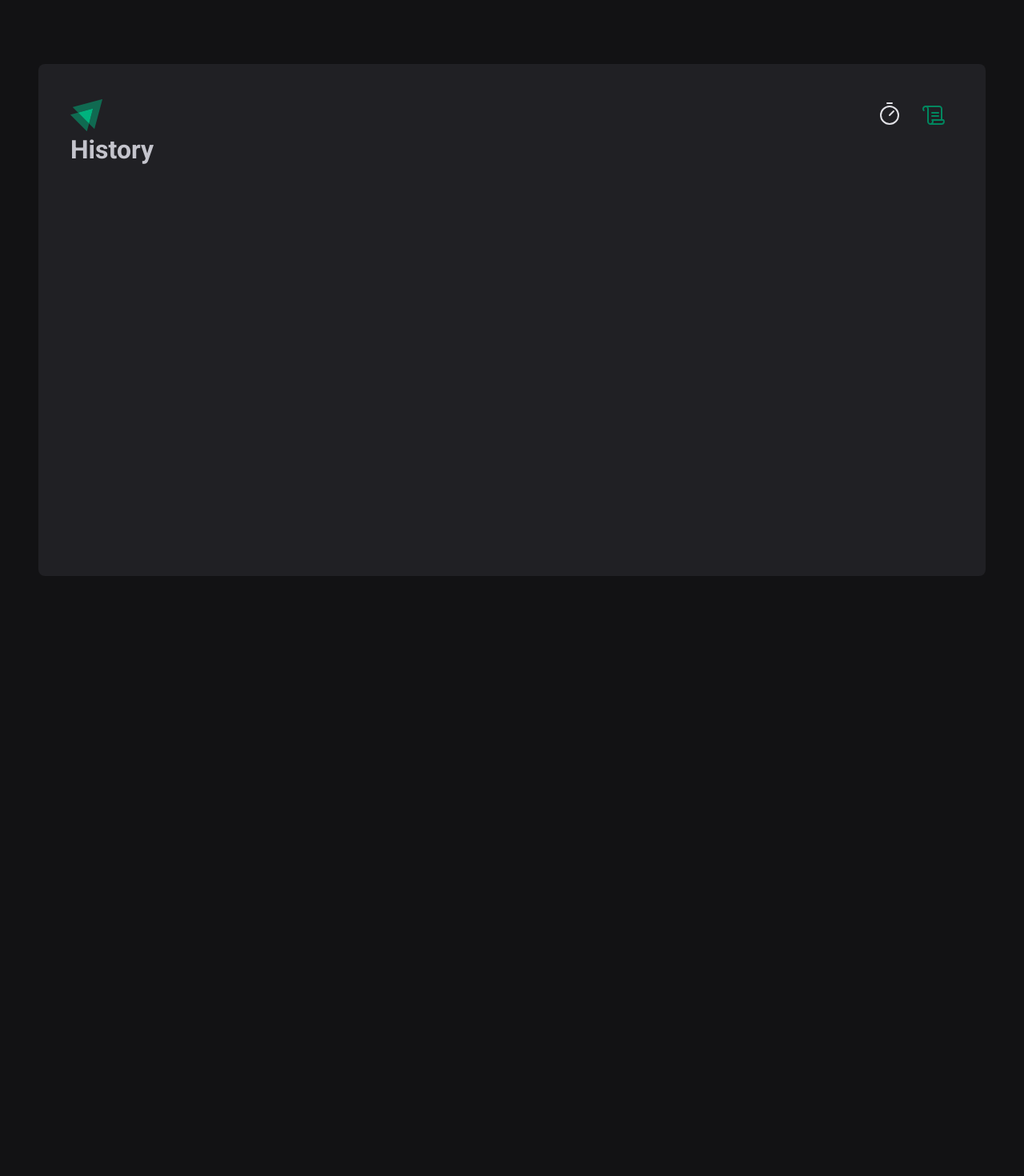
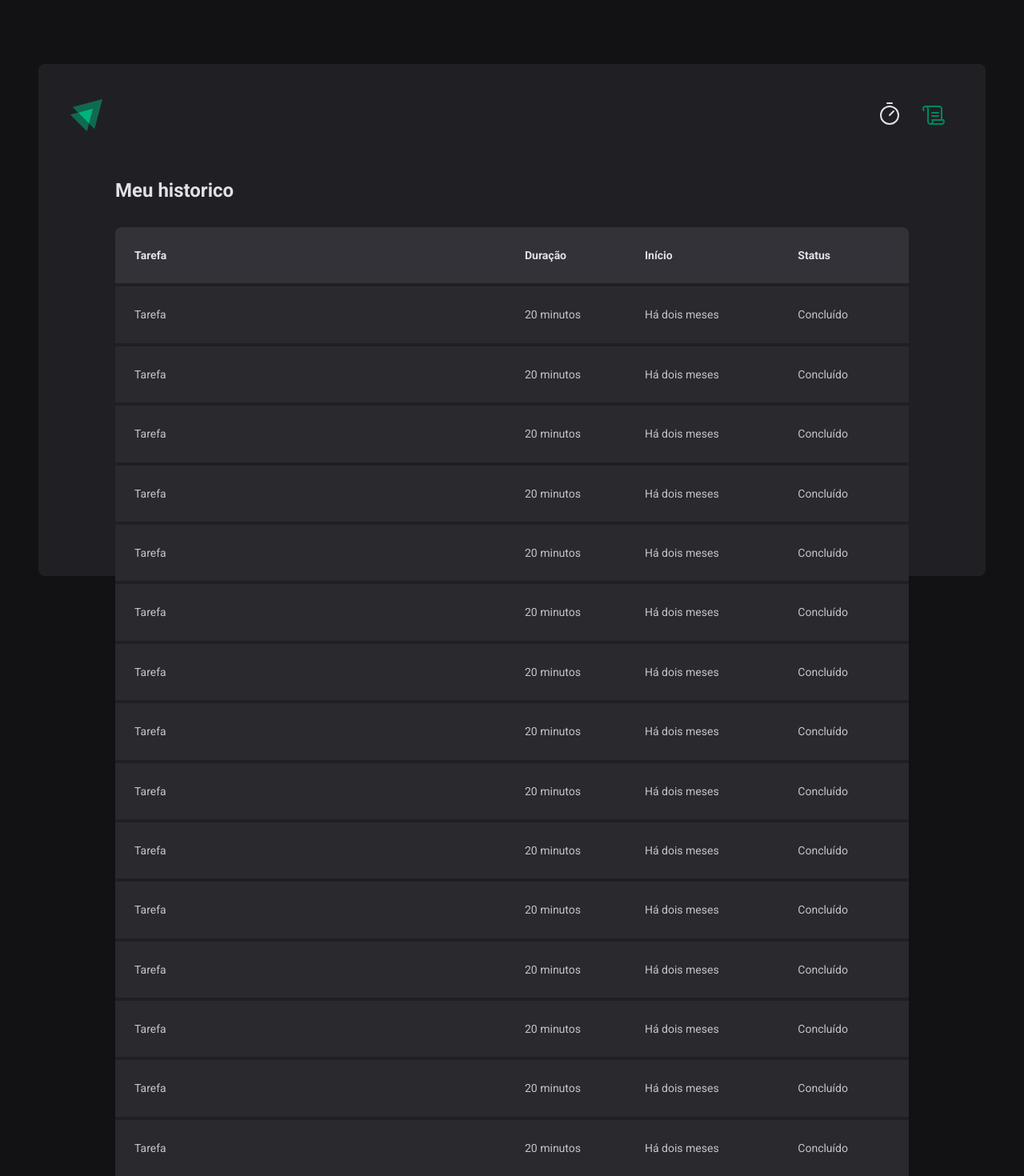
Before and after one commit to gusazevedo/pomodoro, a React (Vite) app: page /history in a window 1280 px wide. Shown: the top 1470 px of the page at 80% size. Before the commit the page ends 800 px from the top, so only its background shows below. Built offline with nearby package versions, Linux system fonts and the light colour scheme.

Commit message:
Validação de formulário

```diff
--- a/package.json
+++ b/package.json
@@ -10,11 +10,14 @@
     "preview": "vite preview"
   },
   "dependencies": {
+    "@hookform/resolvers": "^3.3.4",
     "phosphor-react": "^1.4.1",
     "react": "^18.2.0",
     "react-dom": "^18.2.0",
+    "react-hook-form": "^7.49.3",
     "react-router-dom": "^6.21.1",
-    "styled-components": "^6.1.6"
+    "styled-components": "^6.1.6",
+    "zod": "^3.22.4"
   },
   "devDependencies": {
     "@rocketseat/eslint-config": "^2.1.0",
--- a/src/pages/history.tsx
+++ /dev/null
@@ -1,3 +0,0 @@
-export function History() {
-  return <h1>History</h1>
-}
--- /dev/null
+++ b/src/pages/history/history.styles.ts
@@ -0,0 +1,61 @@
+import styled from 'styled-components'
+
+export const HistoryContainer = styled.main`
+  flex: 1;
+  padding: 3.5rem;
+  display: flex;
+  flex-direction: column;
+
+  h1 {
+    font-size: 1.5rem;
+    color: ${(props) => props.theme['gray-100']};
+  }
+`
+
+export const HistoryList = styled.div`
+  flex: 1;
+  overflow: auto;
+  margin-top: 2rem;
+
+  table {
+    width: 100%;
+    border-collapse: collapse;
+    min-width: 600px;
+
+    th {
+      background-color: ${(props) => props.theme['gray-600']};
+      padding: 1rem;
+      text-align: left;
+      color: ${(props) => props.theme['gray-100']};
+      font-size: 0.875rem;
+      line-height: 1.6;
+
+      &:first-child {
+        border-top-left-radius: 8px;
+        padding: 1.5rem;
+      }
+
+      &:last-child {
+        border-top-right-radius: 8px;
+        padding: 1.5rem;
+      }
+    }
+
+    td {
+      background-color: ${(props) => props.theme['gray-700']};
+      border-top: 4px solid ${(props) => props.theme['gray-800']};
+      padding: 1rem;
+      font-size: 0.875rem;
+      line-height: 1.6;
+
+      &:first-child {
+        padding: 1.5rem;
+        width: 50%;
+      }
+
+      &:last-child {
+        padding: 1.5rem;
+      }
+    }
+  }
+`
--- /dev/null
+++ b/src/pages/history/history.tsx
@@ -0,0 +1,114 @@
+import { HistoryContainer, HistoryList } from './history.styles'
+
+export function History() {
+  return (
+    <HistoryContainer>
+      <h1>Meu historico</h1>
+
+      <HistoryList>
+        <table>
+          <thead>
+            <tr>
+              <th>Tarefa</th>
+              <th>Duração</th>
+              <th>Início</th>
+              <th>Status</th>
+            </tr>
+          </thead>
+          <tbody>
+            <tr>
+              <td>Tarefa</td>
+              <td>20 minutos</td>
+              <td>Há dois meses</td>
+              <td>Concluído</td>
+            </tr>
+            <tr>
+              <td>Tarefa</td>
+              <td>20 minutos</td>
+              <td>Há dois meses</td>
+              <td>Concluído</td>
+            </tr>
+            <tr>
+              <td>Tarefa</td>
+              <td>20 minutos</td>
+              <td>Há dois meses</td>
+              <td>Concluído</td>
+            </tr>
+            <tr>
+              <td>Tarefa</td>
+              <td>20 minutos</td>
+              <td>Há dois meses</td>
+              <td>Concluído</td>
+            </tr>
+            <tr>
+              <td>Tarefa</td>
+              <td>20 minutos</td>
+              <td>Há dois meses</td>
+              <td>Concluído</td>
+            </tr>
+            <tr>
+              <td>Tarefa</td>
+              <td>20 minutos</td>
+              <td>Há dois meses</td>
+              <td>Concluído</td>
+            </tr>
+            <tr>
+              <td>Tarefa</td>
+              <td>20 minutos</td>
+              <td>Há dois meses</td>
+              <td>Concluído</td>
+            </tr>
+            <tr>
+              <td>Tarefa</td>
+              <td>20 minutos</td>
+              <td>Há dois meses</td>
+              <td>Concluído</td>
+            </tr>
+            <tr>
+              <td>Tarefa</td>
+              <td>20 minutos</td>
+              <td>Há dois meses</td>
+              <td>Concluído</td>
+            </tr>
+            <tr>
+              <td>Tarefa</td>
+              <td>20 minutos</td>
+              <td>Há dois meses</td>
+              <td>Concluído</td>
+            </tr>
+            <tr>
+              <td>Tarefa</td>
+              <td>20 minutos</td>
+              <td>Há dois meses</td>
+              <td>Concluído</td>
+            </tr>
+            <tr>
+              <td>Tarefa</td>
+              <td>20 minutos</td>
+              <td>Há dois meses</td>
+              <td>Concluído</td>
+            </tr>
+            <tr>
+              <td>Tarefa</td>
+              <td>20 minutos</td>
+              <td>Há dois meses</td>
+              <td>Concluído</td>
+            </tr>
+            <tr>
+              <td>Tarefa</td>
+              <td>20 minutos</td>
+              <td>Há dois meses</td>
+              <td>Concluído</td>
+            </tr>
+            <tr>
+              <td>Tarefa</td>
+              <td>20 minutos</td>
+              <td>Há dois meses</td>
+              <td>Concluído</td>
+            </tr>
+          </tbody>
+        </table>
+      </HistoryList>
+    </HistoryContainer>
+  )
+}
--- a/src/pages/home.tsx
+++ /dev/null
@@ -1,3 +0,0 @@
-export function Home() {
-  return <h1>Home Screen</h1>
-}
--- /dev/null
+++ b/src/pages/home/home.styles.ts
@@ -0,0 +1,116 @@
+import styled from 'styled-components'
+
+export const HomeContainer = styled.main`
+  flex: 1;
+  display: flex;
+  flex-direction: column;
+  align-items: center;
+  justify-content: center;
+
+  form {
+    display: flex;
+    flex-direction: column;
+    align-items: center;
+    gap: 3.5rem;
+  }
+`
+
+export const FormContainer = styled.div`
+  width: 100%;
+
+  display: flex;
+  align-items: center;
+  justify-content: center;
+  flex-wrap: wrap;
+  gap: 0.5rem;
+
+  font-size: q.125rem;
+  font-weight: bold;
+  color: ${(props) => props.theme['gray-100']};
+`
+
+const BaseInput = styled.input`
+  background-color: transparent;
+  height: 2.5rem;
+  border: 0;
+  border-bottom: 2px solid ${(props) => props.theme['gray-500']};
+
+  font-weight: bold;
+  font-size: inherit; // herda o que pai tem
+  padding: 0 0.5rem;
+  color: ${(props) => props.theme['gray-100']};
+
+  &:focus {
+    box-shadow: none;
+    border-color: ${(props) => props.theme['green-500']};
+  }
+
+  &::placeholder {
+    color: ${(props) => props.theme['gray-500']};
+  }
+`
+
+export const TaskInput = styled(BaseInput)`
+  flex: 1;
+
+  &::-webkit-calendar-picker-indicator {
+    display: none !important;
+  }
+`
+
+export const MinutesInput = styled(BaseInput)`
+  width: 4rem;
+`
+
+export const CountdownContainer = styled.div`
+  font-family: 'Roboto Mono', monospace;
+  font-size: 10rem;
+  line-height: 8rem;
+  color: ${(props) => props.theme['gray-100']};
+
+  display: flex;
+  gap: 1rem;
+
+  span {
+    background: ${(props) => props.theme['gray-700']};
+    padding: 2rem 1rem;
+    border-radius: 8px;
+  }
+`
+
+export const Separator = styled.div`
+  padding: 2rem 0;
+  color: ${(props) => props.theme['green-500']};
+
+  width: 4rem;
+  overflow: hidden;
+  display: flex;
+  justify-content: center;
+`
+
+export const Button = styled.button`
+  width: 100%;
+  border: 0;
+  padding: 1rem;
+  border-radius: 8px;
+
+  display: flex;
+  align-items: center;
+  justify-content: center;
+  gap: 0.5rem;
+
+  background: ${(props) => props.theme['green-500']};
+  color: ${(props) => props.theme['gray-100']};
+  font-weight: bold;
+  cursor: pointer;
+  transition: background-color 0.2s;
+
+  &:disabled {
+    opacity: 0.7;
+    cursor: initial;
+  }
+
+  &:not(:disable):hover {
+    background: ${(props) => props.theme['green-700']};
+  }
+`
--- /dev/null
+++ b/src/pages/home/home.tsx
@@ -0,0 +1,82 @@
+import { useForm } from 'react-hook-form'
+import { Play } from 'phosphor-react'
+import { zodResolver } from '@hookform/resolvers/zod'
+
+import { schema, cycleSchema } from './schemas'
+
+import {
+  Button,
+  CountdownContainer,
+  FormContainer,
+  HomeContainer,
+  MinutesInput,
+  Separator,
+  TaskInput,
+} from './home.styles'
+
+export function Home() {
+  const { register, handleSubmit, watch, reset } = useForm<cycleSchema>({
+    resolver: zodResolver(schema),
+    defaultValues: {
+      task: '',
+      minutesAmount: 0,
+    },
+  })
+
+  function handleNewCycle(data: cycleSchema) {
+    console.log('data', data)
+    reset()
+  }
+
+  const task = watch('task')
+  const isSubmitDisable = !task
+
+  return (
+    <HomeContainer>
+      <form onSubmit={handleSubmit(handleNewCycle)}>
+        <FormContainer>
+          <label htmlFor="task">Vou trabalhar em</label>
+          <TaskInput
+            id="task"
+            list="task-seggestions"
+            placeholder="Dê um nome para seu projeto"
+            {...register('task')}
+          />
+
+          <datalist id="task-seggestions">
+            <option value="Projeto 1" />
+            <option value="Projeto 2" />
+            <option value="Projeto 3" />
+            <option value="Projeto 4" />
+          </datalist>
+
+          <label htmlFor="minutesAmount">durante</label>
+          <MinutesInput
+            type="number"
+            id="minutesAmount"
+            placeholder="00"
+            step={5}
+            min={5}
+            max={60}
+            {...register('minutesAmount', { valueAsNumber: true })}
+          />
+
+          <span>minutos</span>
+        </FormContainer>
+
+        <CountdownContainer>
+          <span>0</span>
+          <span>0</span>
+          <Separator>:</Separator>
+          <span>0</span>
+          <span>0</span>
+        </CountdownContainer>
+
+        <Button type="submit" disabled={isSubmitDisable}>
+          <Play size={24} />
+          Começar
+        </Button>
+      </form>
+    </HomeContainer>
+  )
+}
--- /dev/null
+++ b/src/pages/home/schemas.ts
@@ -0,0 +1,11 @@
+import * as zod from 'zod'
+
+export const schema = zod.object({
+  task: zod.string().min(1, 'Informe o nome da task'),
+  minutesAmount: zod
+    .number()
+    .min(5, 'O ciclo precisa ser de no mínimo 5 minutos.')
+    .max(60, 'O ciclo precisa ser de no máximo 60 minutos.'),
+})
+
+export type cycleSchema = zod.infer<typeof schema>
--- a/src/router.tsx
+++ b/src/router.tsx
@@ -1,6 +1,6 @@
 import { Route, Routes } from 'react-router-dom'
-import { Home } from './pages/home'
-import { History } from './pages/history'
+import { Home } from './pages/home/home'
+import { History } from './pages/history/history'
 import { DefaultLayout } from './layouts/default-laytout'
 
 export function Rounter() {
```
Also changed, not shown: src/pages/home/interfaces.ts (added), 1 other file (tests, documents, lock files or other folders).
